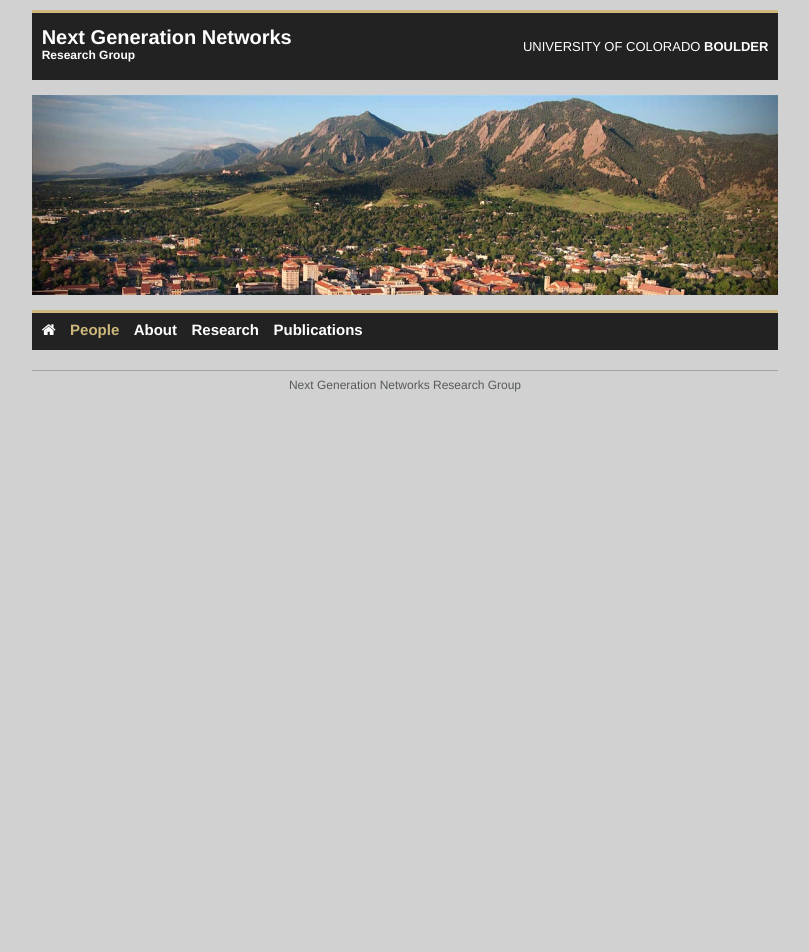
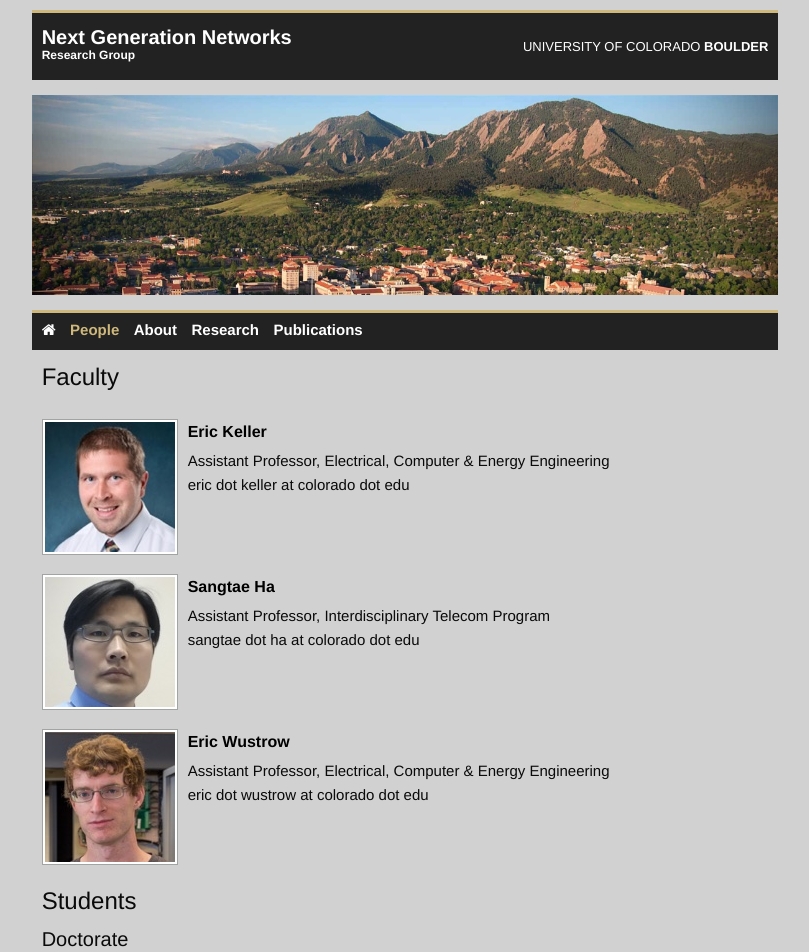
Before and after one commit to nsr-colorado/nsr-colorado.github.io, a Jekyll site: the page built from pages/people.md, in a window 1280 px wide. Shown: the top 952 px of the page, without its empty margins (235-1044 px from the left). Built offline with Jekyll 4.4.1, drawn with Linux system fonts in a browser that asks for light colours; before the commit the page ends 900 px from its top, so only the background shows below that; some of the changed text lies outside the part shown; grey boxes are pictures that could not be loaded.

Commit message:
people page

```diff
--- /dev/null
+++ b/_layouts/page-people.html
@@ -0,0 +1,6 @@
+---
+layout: default
+---
+<article class="people">
+    {{ content }}
+</article>
--- a/_sass/_ngn-colorado.scss
+++ b/_sass/_ngn-colorado.scss
@@ -164,6 +164,44 @@ main {
 		}
 	}
 
+	.people {
+
+		ul {
+			margin: 20px 0px;
+		}
+
+		li {
+
+			a {
+				color:           #000;
+				text-decoration: none;
+
+				&:hover {
+					text-decoration: underline;
+				}
+			}
+
+			strong {
+				font-size:     16px;
+				margin-bottom: 10px;
+			}
+
+			img {
+				float:      left;
+				margin:     0px 10px 0px 0px;
+				padding:    2px 2px 2px 2px;
+				background: #fff;
+				border:     1px solid $cu-light-grey;
+			}
+
+			height:          130px;
+			list-style-type: none;
+			margin:          25px 0px;
+		}
+
+	}
+
+
 	.news {
 		border-top: 2px solid $cu-gold;
 		margin:     10px 0px;
--- a/pages/people.md
+++ b/pages/people.md
@@ -1,5 +1,54 @@
 ---
-layout: page
+layout: page-people
 title: People
 permalink: /people/
 ---
+
+Faculty
+=======
+
+* ![Eric Keller](/data/img/people/headshot-erick.jpg) [**Eric Keller**](http://ngn.cs.colorado.edu/~ekeller/)
+	: Assistant Professor, Electrical, Computer & Energy Engineering
+	: eric dot keller at colorado dot edu
+
+* ![Sangtae Ha](/data/img/people/headshot-sangtae.jpg) [**Sangtae Ha**]()
+	: Assistant Professor, Interdisciplinary Telecom Program
+	: sangtae dot ha at colorado dot edu
+
+* ![Eric Wustrow](/data/img/people/headshot-ericw.jpg) [**Eric Wustrow**]()
+	: Assistant Professor, Electrical, Computer & Energy Engineering
+	: eric dot wustrow at colorado dot edu
+
+Students
+========
+
+Doctorate
+---------
+
+* ![Murad Kablan](/data/img/people) [**Murad Kablan**]()
+	: PhD Student, Computer Science
+	: murad dot kablan at colorado dot edu
+
+* ![Oliver Michel](/data/img/people) [**Oliver Michel**]()
+	: PhD Student, Computer Science
+	: oliver dot michel at colorado dot edu
+
+* ![Michael Coughlin](/data/img/people) [**Michael Coughlin**]()
+	: PhD Student, Electrical, Computer & Energy Engineering
+	: michael dot coughlin at colorado dot edu
+
+* ![Kelly Kaoudis](/data/img/people) [**Kelly Kaoudis**]()
+	: PhD Student, Computer Science
+	: kaoudis at colorado dot edu
+
+Master's
+--------
+
+Undergraduate
+-------------
+
+Visitors
+========
+
+Alumni
+======
```
Also changed, not shown: data/img/people/headshot-erick.jpg (added), data/img/people/headshot-ericw.jpg (added), data/img/people/headshot-sangtae.jpg (added).
